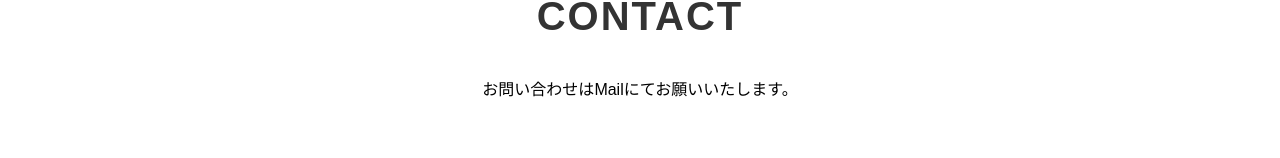
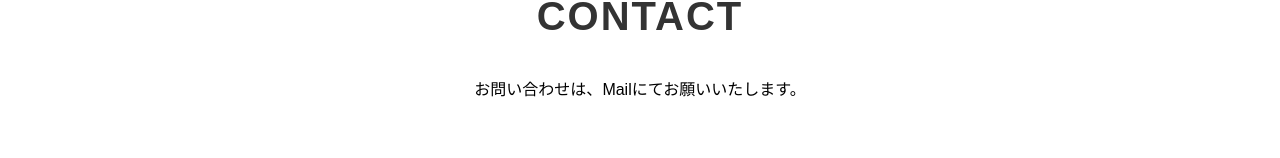
Before and after one commit to yukiko0525/ykk525, a plain HTML site: page index.html in a window 1280 px wide. Shown: the part 2292-2450 px from the top of the page. Drawn offline with nearby package versions, Linux system fonts and the light colour scheme; a web font is replaced by a local one.

```diff
--- a/index.html
+++ b/index.html
@@ -134,7 +134,7 @@
         <div class="container">
           <h2 class="title">CONTACT</h2>
           <p class="lead">
-            お問い合わせは<br class="sp-only">Mailにてお願いいたします。
+            お問い合わせは、<br class="sp-only">Mailにてお願いいたします。
           </p>
           <div class="contact-list">
             <a href="mailto:pianox2xwxwx5@gmail.com">
```
